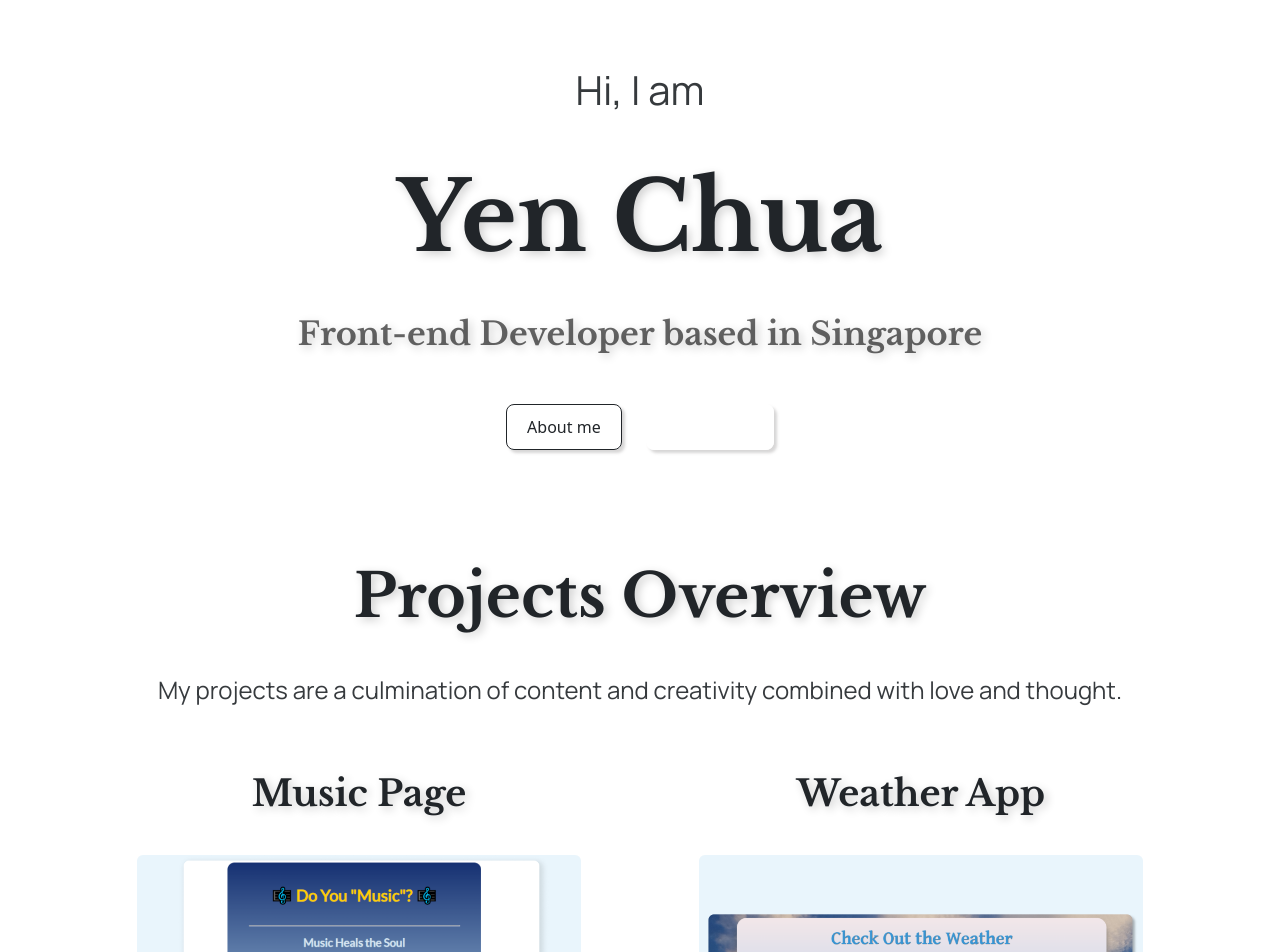
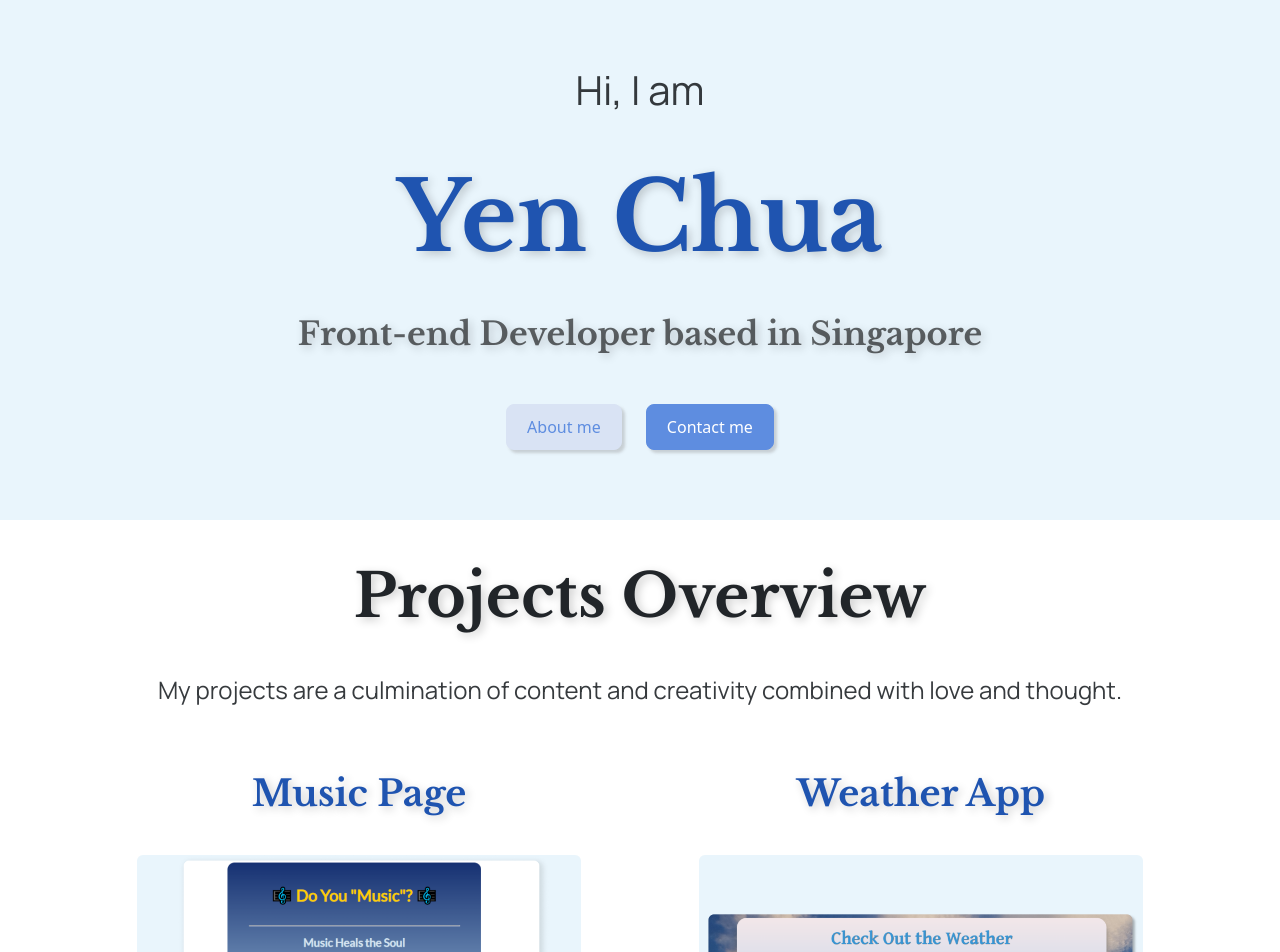
Before and after one commit to chualy/portfolio-project, a plain HTML site: page index.html in a window 1280 px wide. Shown: the top 952 px of the page. Drawn offline with nearby package versions, Linux system fonts and the light colour scheme.

Commit message:
Fixed error in colour variables.

```diff
--- a/styles/styles.css
+++ b/styles/styles.css
@@ -1,4 +1,4 @@
-root {
+:root {
   --branding-color: #5e8de0;
   --accent-color: #1f54b0;
   --secondary-color: #d9e3f4;
@@ -51,7 +51,7 @@ p {
 }
 
 .hero {
-  background-color: --background-color;
+  background-color: var(--background-color);
   text-align: center;
   padding: 60px;
   margin-bottom: 40px;
@@ -78,8 +78,8 @@ p {
 
 .prime-btn:hover,
 .second-btn:hover {
-  background-color: --contrast-color;
-  border-color: --contrast-color;
+  background-color: var(--contrast-color);
+  border-color: var(--contrast-color);
   color: var(--accent-color);
   box-shadow: 4px 4px 3px rgba(122, 118, 118, 0.3);
   transition: all ease-in-out 200ms;
```
